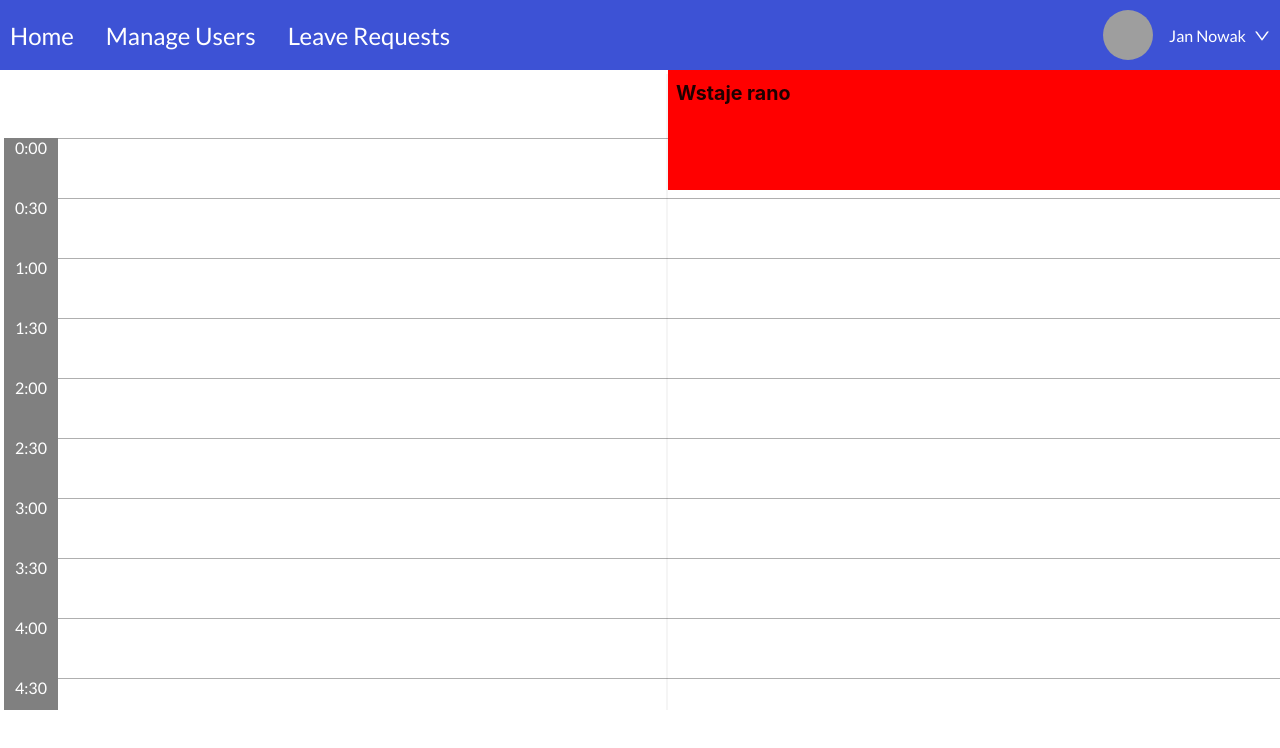
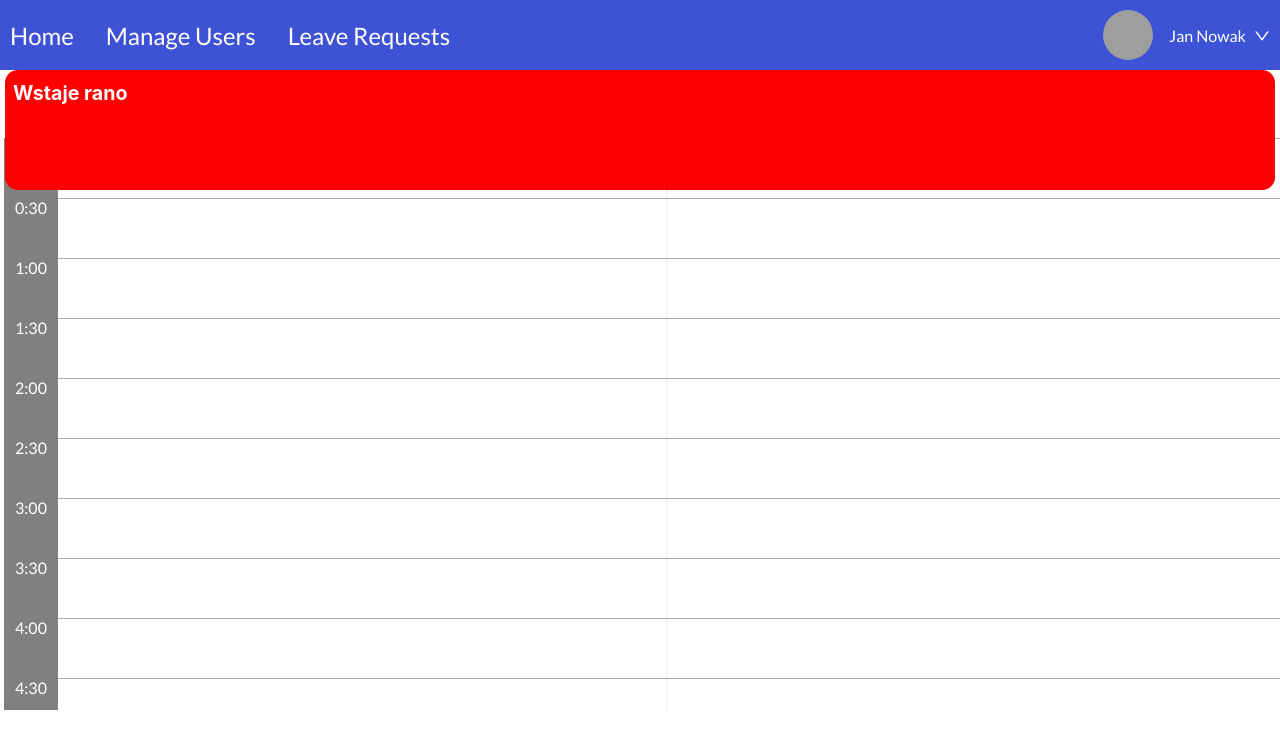
Before and after one commit to vimw/stafframe, a Next.js app: page / in a window 1280 px wide. Shown: the top 748 px of the page. Built offline with nearby package versions, Linux system fonts and the light colour scheme; grey boxes are pictures that could not be loaded.

Commit message:
Added custom bg support for tasks

```diff
--- a/app/components/ExampleTasks.tsx
+++ b/app/components/ExampleTasks.tsx
@@ -7,6 +7,7 @@ const taskTabs: taskTabI[] = [
             {
                 title: "Zrob nalesniki",
                 desc: "Zrobi naleśniki dobre napewno bla bla",
+                bgcolor: "red",
                 taskTime: {
                     hour: 8,
                     minute: 0,
@@ -16,6 +17,7 @@ const taskTabs: taskTabI[] = [
             {
                 title: "Pracuj",
                 desc: "Zaprogramuj widok grafiku",
+                bgcolor: "purple",
                 taskTime: {
                     hour: 9,
                     minute: 0,
--- a/app/components/Taskview.module.css
+++ b/app/components/Taskview.module.css
@@ -47,9 +47,15 @@
     position: sticky;
     z-index: 10;
 
+    display: flex;
+    justify-content: center;
+    align-items: center;
+
     width: 100%;
 
     background-color: aqua;
+
+    border-radius: 0.8rem;
 }
 
 .tabtasks {
@@ -60,16 +66,19 @@
 
 .task {
     position: absolute;
+    left: 5px;
 
     display: flex;
     flex-flow: column nowrap;
 
     padding: 0.5rem;
 
-    width: 100%;
+    width: calc(100% - 10px);
 
     font-size: 1.2em;
-    background-color: red;
+    color: white;
+
+    border-radius: 0.8rem;
 
     overflow: hidden;
 }
--- a/app/components/Taskview.tsx
+++ b/app/components/Taskview.tsx
@@ -1,5 +1,5 @@
 import React from "react";
-import { Splitter, Typography, TypographyProps } from "antd";
+import { Splitter } from "antd";
 import styles from "./Taskview.module.css";
 
 interface taskTabI {
@@ -10,6 +10,7 @@ interface taskTabI {
 interface taskI {
     title?: string,
     desc?: string,
+    bgcolor?: string,
     taskTime?: taskTimeI
 }
 
@@ -49,7 +50,7 @@ const hourBoxSize = 120;
 const boxBorder = 1;                                                                        // px
 const boxSize = hourBoxSize / hourRange.steps;
 const boxNumber = (hourRange.endAt - hourRange.startAt + 1) * hourRange.steps;
-const taskTabWidth = 200;                                                                   // px
+const taskTabWidth = 600;                                                                   // px
 const taskViewPadding = 4;                                                                  // px
 const headerSize = 64;                                                                      // px
 
@@ -100,7 +101,7 @@ function Taskviewtimedisplay(){
 
 function TaskTab({ title="New Tab", children }: { title?: string, children?: React.ReactNode }){
     return (
-        <Splitter.Panel className={styles.tab} defaultSize={taskTabWidth}>
+        <Splitter.Panel className={styles.tab} size={taskTabWidth}>
             <div className={styles.tabtop} style={{
                 top: 0,
                 height: headerSize
@@ -114,7 +115,7 @@ function TaskTab({ title="New Tab", children }: { title?: string, children?: Rea
     );
 }
 
-function Task({ title="New Task", taskTime=defaultTaskTime, children }: { title?: string, taskTime?: taskTimeI, children?: React.ReactNode }){
+function Task({ title="New Task", bgcolor="red", taskTime=defaultTaskTime, children }: { title?: string, bgcolor?: string, taskTime?: taskTimeI, children?: React.ReactNode }){
     // calculate if the provided taskTime is correct,
     // otherwise fallback to default
     if(!verifyTaskTime(taskTime)){
@@ -132,7 +133,8 @@ function Task({ title="New Task", taskTime=defaultTaskTime, children }: { title?
     return (
         <div className={styles.task} style={{
             top: top,
-            height: size
+            height: size,
+            backgroundColor: bgcolor
         }}>
             <h3>{ title }</h3>
             <p>{ children }</p>
@@ -148,7 +150,7 @@ function createTabsFromObject(tabs: taskTabI[]){
         {tabs.map((tab, tabIndex) => (
             <TaskTab key={tabIndex} title={tab.title ?? undefined}>
                 { tab.tasks?.map((task, taskIndex) => (
-                    <Task key={taskIndex} title={task.title ?? undefined} taskTime={task.taskTime ?? undefined}>
+                    <Task key={taskIndex} title={task.title ?? undefined} bgcolor={task.bgcolor ?? undefined} taskTime={task.taskTime ?? undefined}>
                         { task.desc }
                     </Task>
                 )) }
```
